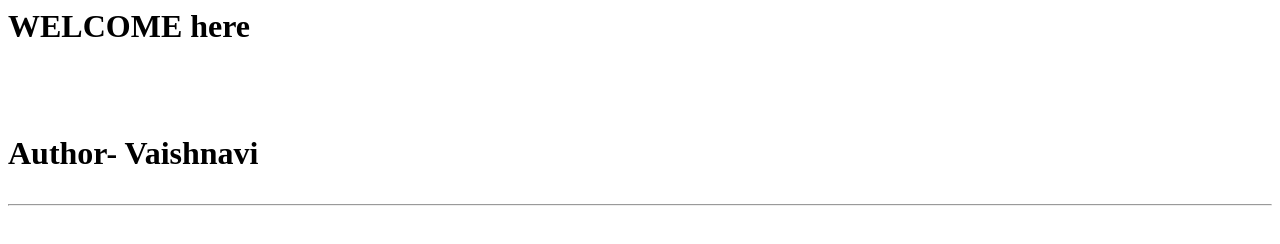
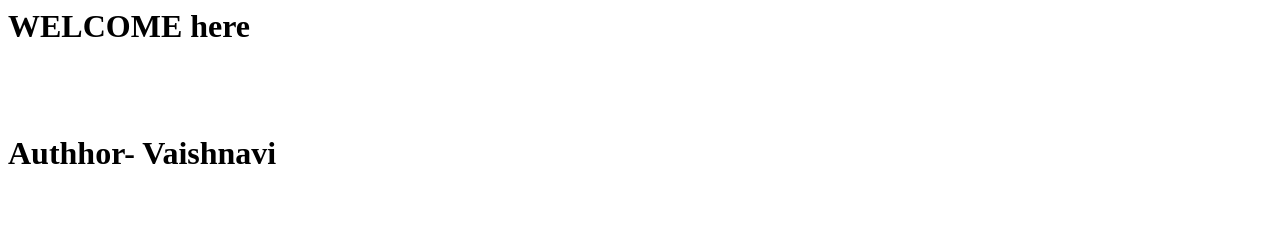
Before and after one commit to vaishnaviipunde/demostrate_project, a plain HTML site: page index.html in a window 1280 px wide. Drawn offline with Linux system fonts and the light colour scheme.

```diff
--- a/index.html
+++ b/index.html
@@ -1,4 +1,3 @@
 <h1> WELCOME here <h1>
     <br>
-<p><b>Author</b>- Vaishnavi</p>
-<hr>
+<p><b>Authhor</b>- Vaishnavi</p>
```
Also changed, not shown: 1 other file.
